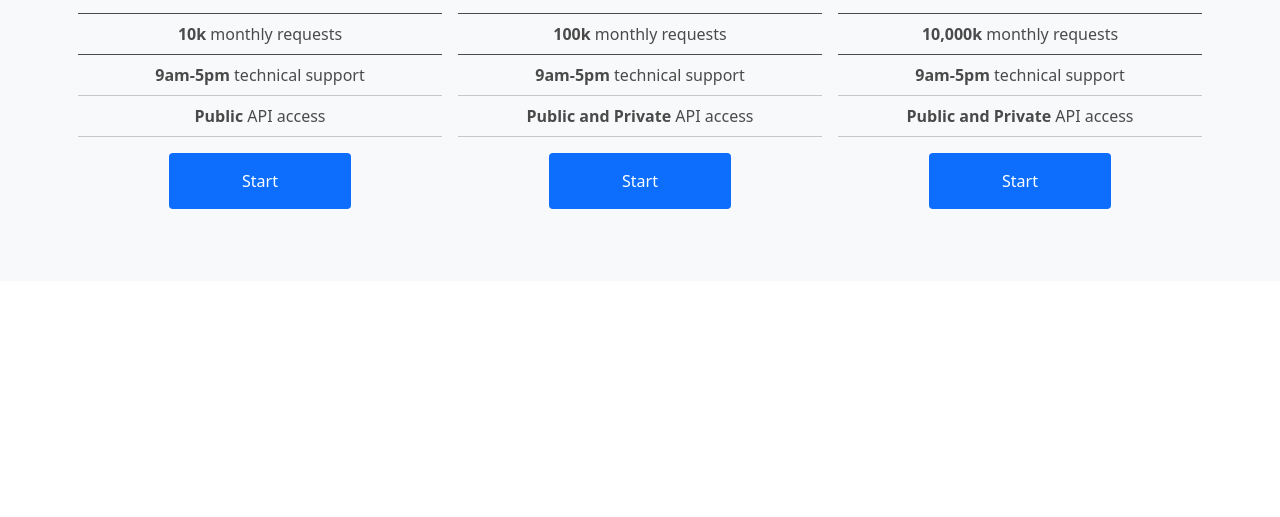
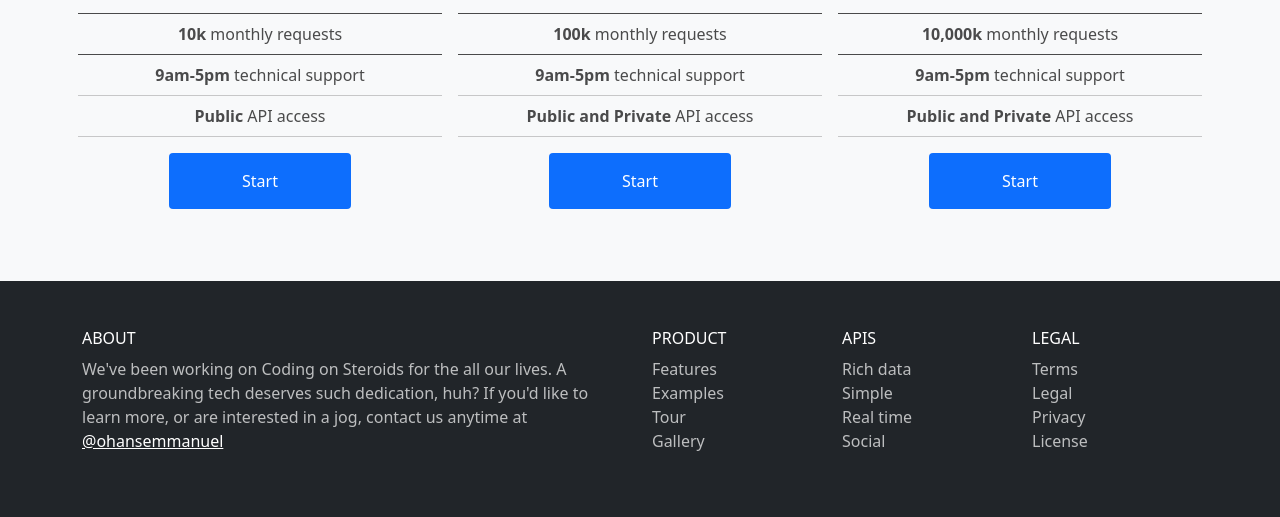
Before and after one commit to dmitry2q/lab8, a plain HTML site: page index.html in a window 1280 px wide. Shown: the part 4076-4593 px from the top of the page. Before the commit the page ends 4357 px from the top, so only its background shows below. Drawn offline with nearby package versions, Linux system fonts and the light colour scheme; files whose address does not match are found by name.

Commit message:
10 section

```diff
--- a/index.html
+++ b/index.html
@@ -378,7 +378,78 @@
 </section>
 
 
-        <section id="footer"></section>
+        <section id="footer" class="bg-dark">
+
+            <div class="container">
+
+                <div class="row fill-40-viewport py-5 text-white-70 align-items-center">
+
+                    <div class="col-12 col-md-6">
+
+                        <ul class="list-unstyled">
+
+                            <li><h6 class=text-white>ABOUT</h6></li>
+                            <li>We've been working on Coding on Steroids for the all our lives.
+                                A groundbreaking tech deserves such dedication, huh?
+                                If you'd like to learn more, or are interested in a jog,
+                                contact us anytime at
+
+                                <a class="text-white" href="https://twitter.com/OhansEmmanuel" target="_blank">
+                                    @ohansemmanuel
+                                </a>
+                            </li>
+
+                        </ul>
+
+                    </div>
+
+                    <div class="col-12 col-md-2">
+
+                        <ul class="list-unstyled">
+
+                            <li><h6 class="text-white">PRODUCT</h6></li>
+                            <li>Features</li>
+                            <li>Examples</li>
+                            <li>Tour</li>
+                            <li>Gallery</li>
+
+                        </ul>
+
+                    </div>
+
+                    <div class="col-12 col-md-2">
+
+                        <ul class="list-unstyled">
+
+                            <li><h6 class="text-white">APIS</h6></li>
+                            <li>Rich data</li>
+                            <li>Simple</li>
+                            <li>Real time</li>
+                            <li>Social</li>
+
+                        </ul>
+
+                    </div>
+
+                    <div class="col-12 col-md-2">
+
+                        <ul class="list-unstyled">
+
+                            <li><h6 class="text-white">LEGAL</h6></li>
+                            <li>Terms</li>
+                            <li>Legal</li>
+                            <li>Privacy</li>
+                            <li>License</li>
+
+                        </ul>
+
+                    </div>
+
+                </div>
+
+            </div>
+
+        </section>
 
     </body>
 
```
